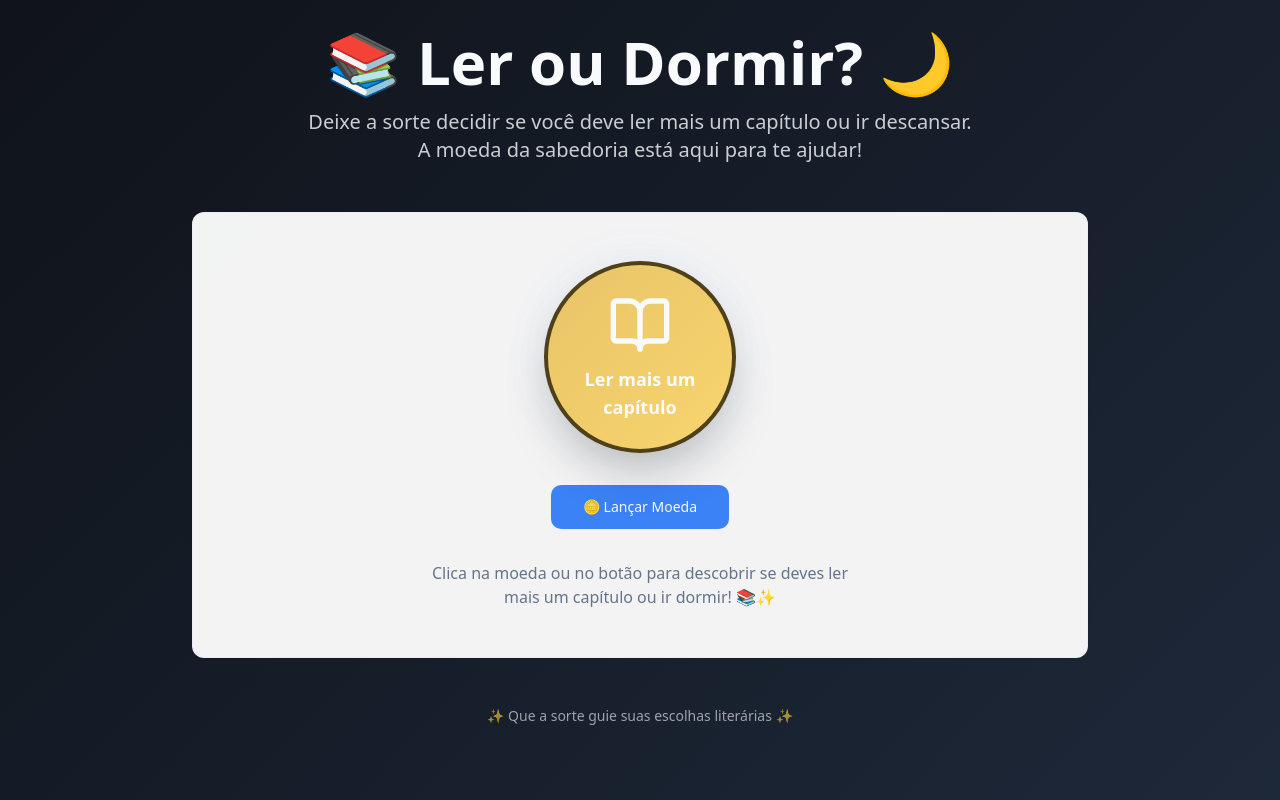
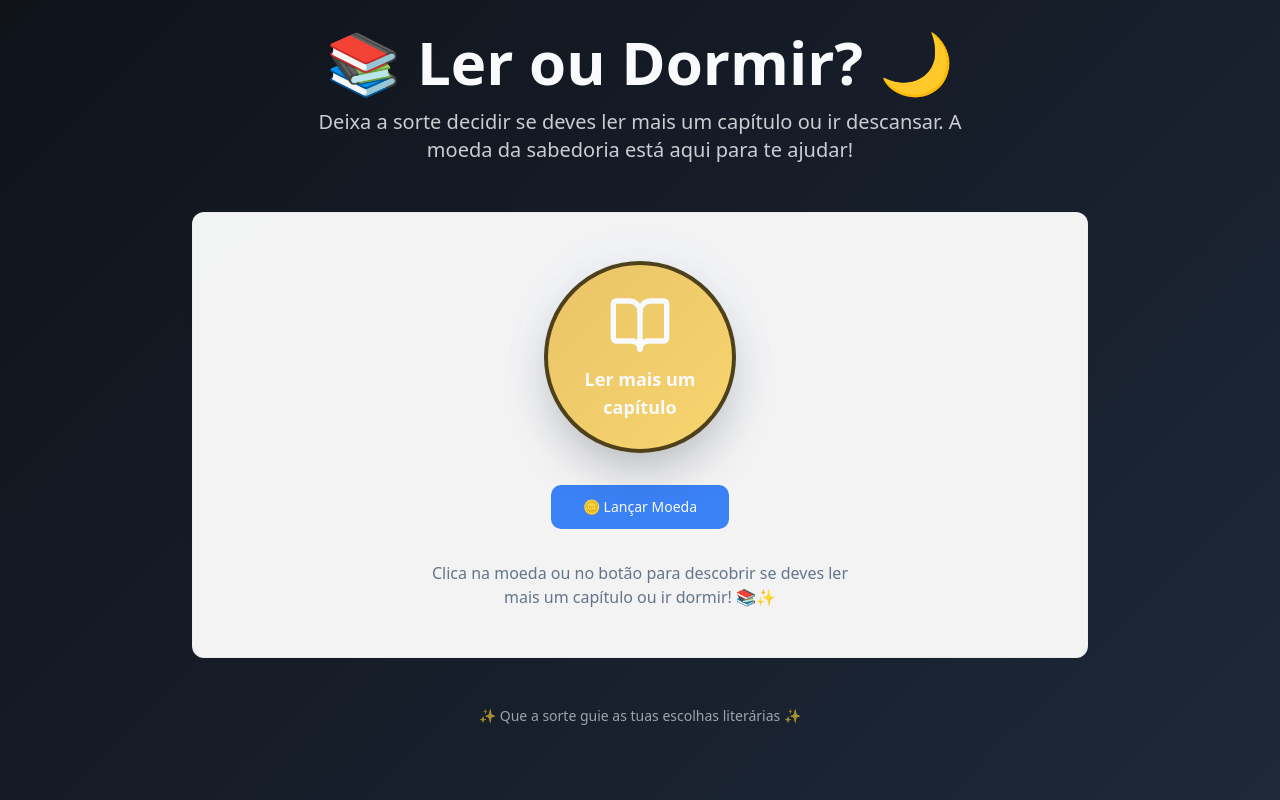
Before and after one commit to eRnatsu10/ler-ou-dormir, a React (Vite) app: page / in a window 1280 px wide. Built offline with nearby package versions, Linux system fonts and the light colour scheme; the HTML template or start-up script is replaced by a standard one.

Commit message:
Update text content

```diff
--- a/src/pages/Index.tsx
+++ b/src/pages/Index.tsx
@@ -11,7 +11,7 @@ const Index = () => {
             📚 Ler ou Dormir? 🌙
           </h1>
           <p className="text-xl text-night-foreground/80 max-w-2xl mx-auto">
-            Deixe a sorte decidir se você deve ler mais um capítulo ou ir descansar.
+            Deixa a sorte decidir se deves ler mais um capítulo ou ir descansar.
             A moeda da sabedoria está aqui para te ajudar!
           </p>
         </div>
@@ -26,7 +26,7 @@ const Index = () => {
         {/* Footer */}
         <div className="text-center mt-12">
           <p className="text-night-foreground/60 text-sm">
-            ✨ Que a sorte guie suas escolhas literárias ✨
+            ✨ Que a sorte guie as tuas escolhas literárias ✨
           </p>
         </div>
       </div>
```
